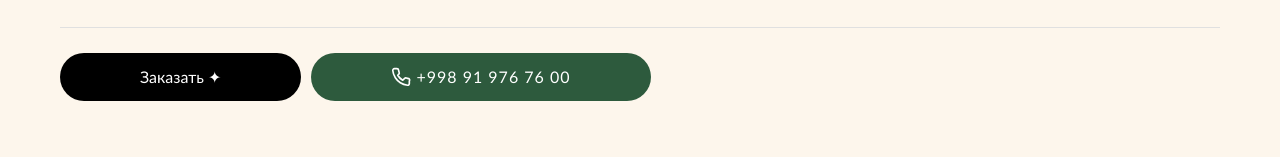
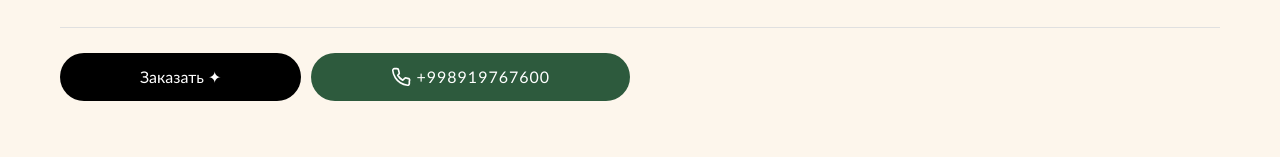
Before and after one commit to cxAbdulloh/Skazki, a React (Vite) app: page /memory in a window 1280 px wide. Shown: the part 578-735 px from the top of the page. Built offline with nearby package versions, Linux system fonts and the light colour scheme.

Commit message:
zadalbeyo

```diff
--- a/src/Pages/Collection.jsx
+++ b/src/Pages/Collection.jsx
@@ -202,7 +202,7 @@ const Collection = () => {
                 >
                   <path d="M22 16.92v3a2 2 0 0 1-2.18 2 19.79 19.79 0 0 1-8.63-3.07 19.5 19.5 0 0 1-6-6 19.79 19.79 0 0 1-3.07-8.67A2 2 0 0 1 4.11 2h3a2 2 0 0 1 2 1.72 12.84 12.84 0 0 0 .7 2.81 2 2 0 0 1-.45 2.11L8.09 9.91a16 16 0 0 0 6 6l2.27-2.27a2 2 0 0 1 2.11-.45 12.84 12.84 0 0 0 2.81.7A2 2 0 0 1 22 16.92z"></path>
                 </svg>
-                <span>+998 91 976 76 00</span>
+                <span>+998919767600</span>
               </a>
             </button>
           </div>
```
